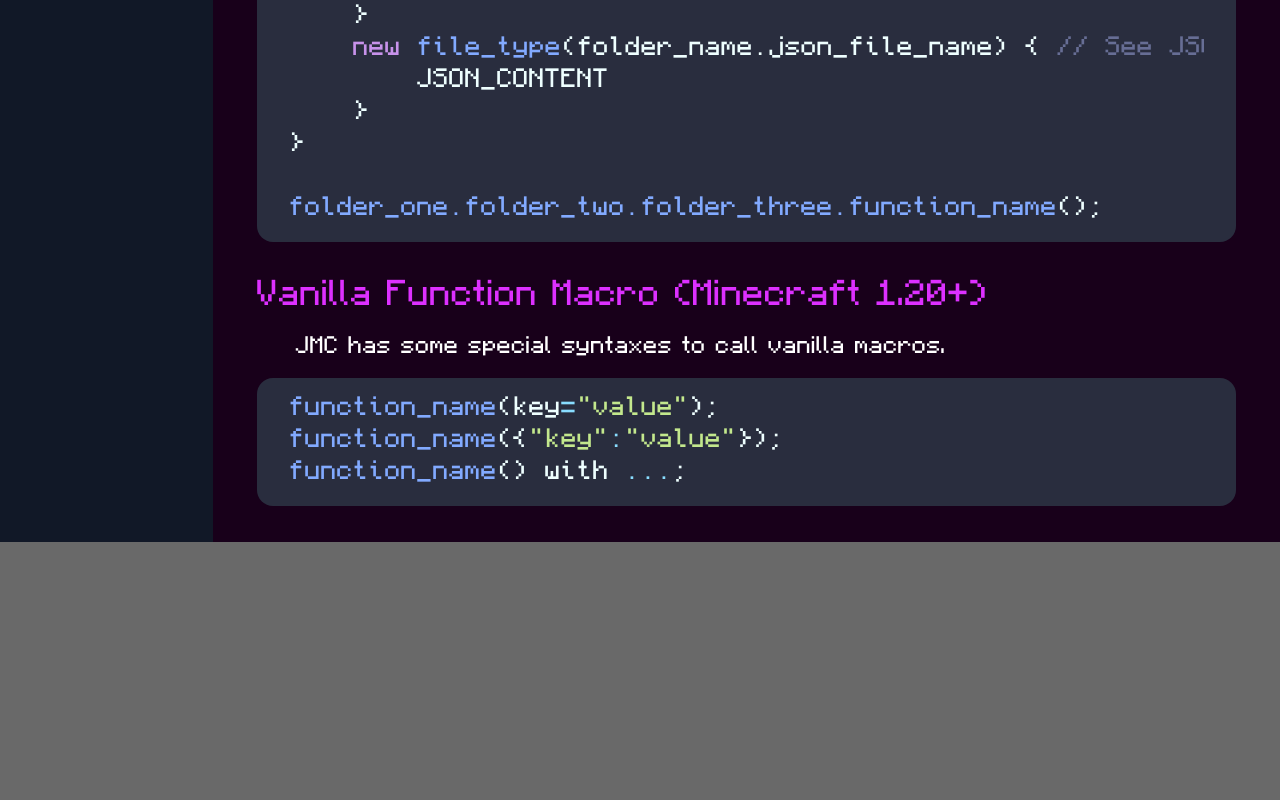
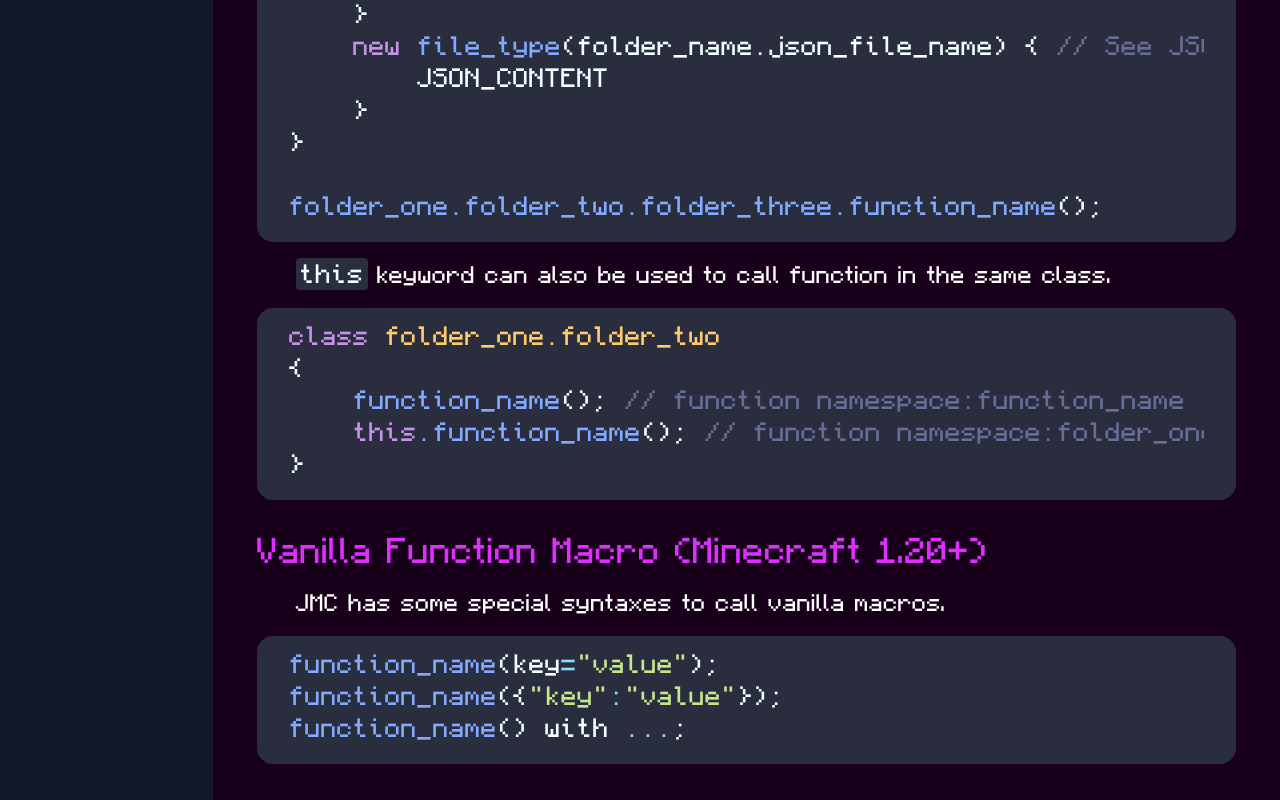
Before and after one commit to WingedSeal/jmc, a React (Create React App) app: page /documentation/function in a window 1280 px wide. Shown: the part 2862-3662 px from the top of the page. Before the commit the page ends 3404 px from the top, so only its background shows below. Built offline with nearby package versions, Linux system fonts and the light colour scheme.

Commit message:
feat: add this

```diff
--- a/src/pages/Function/Function.tsx
+++ b/src/pages/Function/Function.tsx
@@ -260,6 +260,36 @@ const Function = () => {
                         </CodeText>
                         ();
                     </CodeBlock>
+                    <p>
+                        <Tab />
+                        <code>this</code> keyword can also be used to call
+                        function in the same class.
+                    </p>
+                    <CodeBlock>
+                        <CodeText type="keyword">class</CodeText>{" "}
+                        <CodeText type="class">folder_one.folder_two</CodeText>{" "}
+                        <br />
+                        {"{"}
+                        <br />
+                        <Tab />
+                        <CodeText type="function">function_name</CodeText>
+                        ();{" "}
+                        <CodeText type="comment">
+                            {"// function namespace:function_name"}
+                        </CodeText>
+                        <br />
+                        <Tab />
+                        <CodeText type="keyword">this</CodeText>
+                        <CodeText type="function">.function_name</CodeText>
+                        ();{" "}
+                        <CodeText type="comment">
+                            {
+                                "// function namespace:folder_one/folder_two/function_name"
+                            }
+                        </CodeText>
+                        <br />
+                        {"}"}
+                    </CodeBlock>
                 </div>
                 <div className="text-secondary-contrast text-xl md:text-4xl mt-3 md:mt-4">
                     Vanilla Function Macro (Minecraft 1.20+)
```
